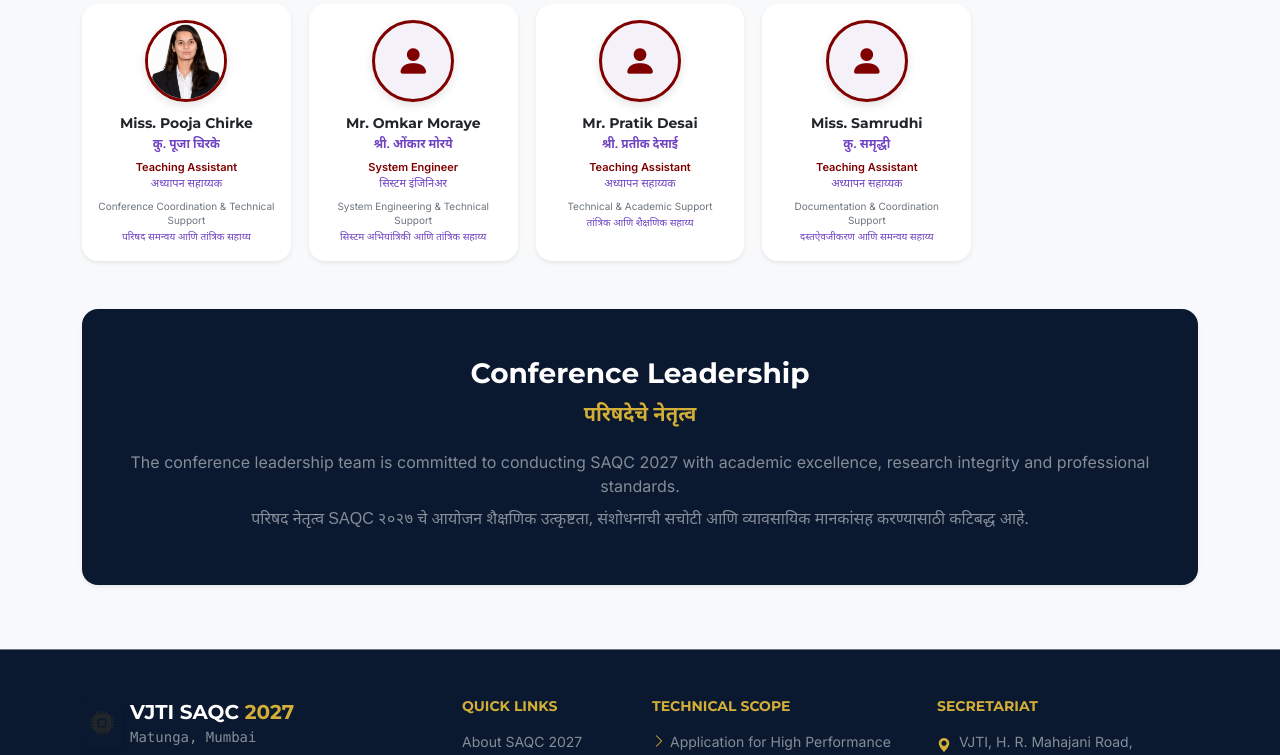
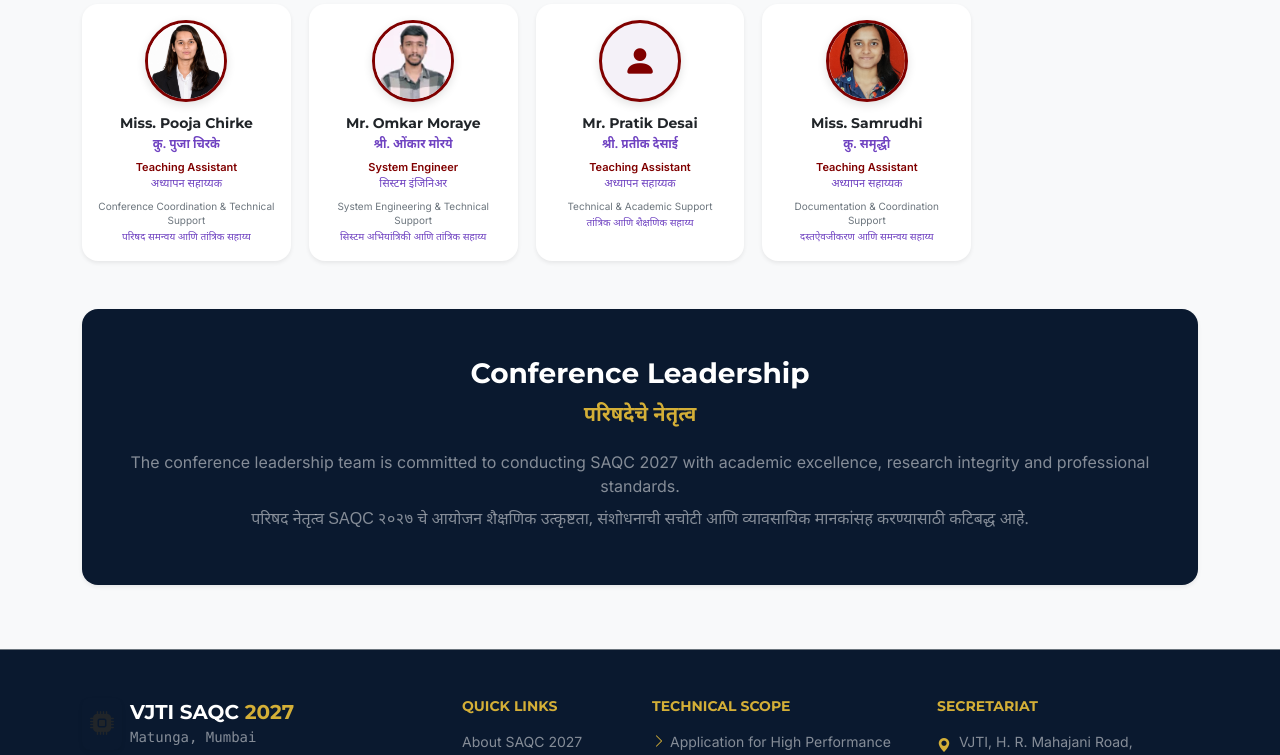
Before and after one commit to pooja-chirke/C-Users-EXAM-Documents-Antigravity-code, a React (Vite) app in the folder frontend/: page /committee in a window 1280 px wide. Shown: the part 5500-6255 px from the top of the page. Built offline with nearby package versions, Linux system fonts and the light colour scheme.

Commit message:
Update supporting staff photos and committee details

```diff
--- a/frontend/src/pages/Committee/CommitteePage.jsx
+++ b/frontend/src/pages/Committee/CommitteePage.jsx
@@ -70,7 +70,8 @@
 // =========================================================
 
 import poojaChirke from '../../assets/committee/support-team/pooja-chirke.jpg';
-
+import omkarMoraye from '../../assets/committee/support-team/omkar-moraye.jpg';
+import samrudhi from '../../assets/committee/support-team/samrudhi.jpg';
 // =========================================================
 // ORGANIZING COMMITTEE DYNAMIC PHOTOS
 // =========================================================
@@ -761,7 +762,7 @@
   const supportTeam = [
     {
       name: 'Miss. Pooja Chirke',
-      marathiName: 'कु. पूजा चिरके',
+      marathiName: 'कु. पुजा चिरके',
       designation: 'Teaching Assistant',
       marathiDesignation: 'अध्यापन सहाय्यक',
       role: 'Conference Coordination & Technical Support',
@@ -776,7 +777,7 @@
       marathiDesignation: 'सिस्टम इंजिनिअर',
       role: 'System Engineering & Technical Support',
       marathiRole: 'सिस्टम अभियांत्रिकी आणि तांत्रिक सहाय्य',
-      photo: null
+      image: omkarMoraye
     },
 
     {
@@ -786,7 +787,7 @@
       marathiDesignation: 'अध्यापन सहाय्यक',
       role: 'Technical & Academic Support',
       marathiRole: 'तांत्रिक आणि शैक्षणिक सहाय्य',
-      photo: null
+      image: null
     },
 
     {
@@ -796,10 +797,9 @@
       marathiDesignation: 'अध्यापन सहाय्यक',
       role: 'Documentation & Coordination Support',
       marathiRole: 'दस्तऐवजीकरण आणि समन्वय सहाय्य',
-      photo: null
+      image: samrudhi
     }
   ];
-
   // =======================================================
   // PERSON CARDS
   // =======================================================
```
Also changed, not shown: frontend/src/assets/committee/support-team/omkar-moraye.jpg (added), frontend/src/assets/committee/support-team/samrudhi.jpg (added).
